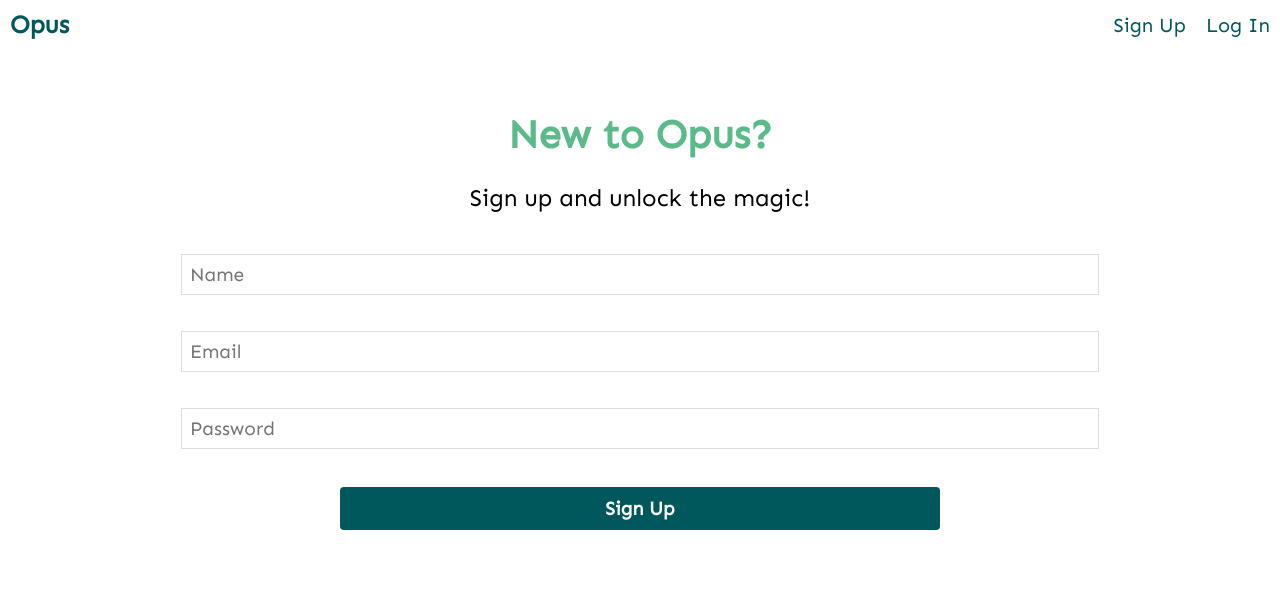
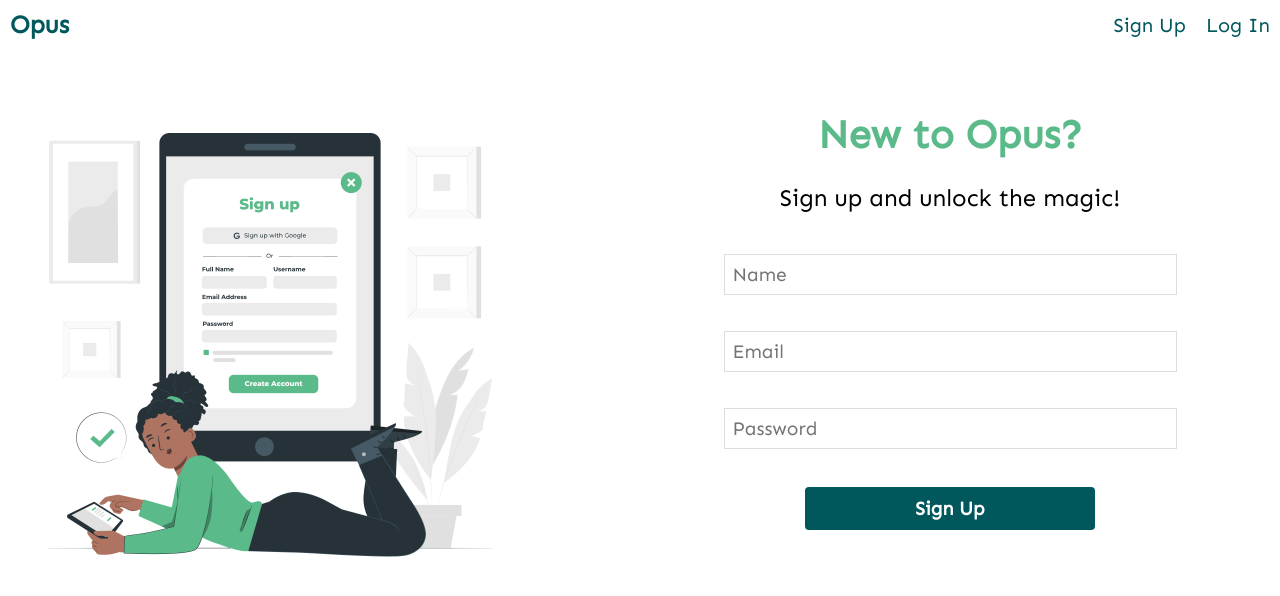
Before and after one commit to disha9112/Opus, a React (Create React App) app: page /signup in a window 1280 px wide. Shown: the top 596 px of the page. Built offline with nearby package versions, Linux system fonts and the light colour scheme.

Commit message:
modified auth pages

```diff
--- a/src/pages/loginpage/loginpage.js
+++ b/src/pages/loginpage/loginpage.js
@@ -1,5 +1,6 @@
 import React, { useState } from "react";
 import { useNavigate } from "react-router-dom";
+import login from "../../assets/login.png";
 import Button from "../../components/button/button.component";
 import Navbar from "../../components/navbar/navbar.component";
 import "./loginpage.css";
@@ -55,6 +56,7 @@ const Loginpage = () => {
     <div>
       <Navbar />
       <div className="container-auth">
+        <img src={login} alt="login" />
         <div className="login">
           <div className="title">Already a user?</div>
           <p>Welcome back!</p>
--- a/src/pages/signuppage/signuppage.css
+++ b/src/pages/signuppage/signuppage.css
@@ -1,9 +1,18 @@
 .container-auth {
+  overflow: hidden;
   text-align: center;
   padding: 20px;
   margin-top: 70px;
   box-sizing: border-box;
   background-color: #ffffff;
+  display: grid;
+  grid-template-columns: repeat(2, 1fr);
+}
+
+.container-auth img {
+  margin-top: auto;
+  margin-bottom: auto;
+  width: 500px;
 }
 
 .signup .title {
@@ -32,9 +41,19 @@
   outline: none;
 }
 
+@media all and (max-width: 920px) {
+  .container-auth img {
+    width: 400px;
+  }
+}
+
 @media all and (max-width: 750px) {
   .container-auth {
     display: block;
+  }
+
+  .container-auth img {
+    display: none;
   }
 
   .signup {
--- a/src/pages/signuppage/signuppage.js
+++ b/src/pages/signuppage/signuppage.js
@@ -1,5 +1,6 @@
 import React, { useState } from "react";
 import { useNavigate } from "react-router-dom";
+import signup from "../../assets/signup.png";
 import Button from "../../components/button/button.component";
 import Navbar from "../../components/navbar/navbar.component";
 import "./signuppage.css";
@@ -59,6 +60,7 @@ function Signuppage() {
     <div>
       <Navbar />
       <div className="container-auth">
+        <img src={signup} alt="signup" />
         <div className="signup">
           <div className="title">New to Opus?</div>
           <p>Sign up and unlock the magic!</p>
```
Also changed, not shown: src/assets/login.png (added), src/assets/signup.png (added).
